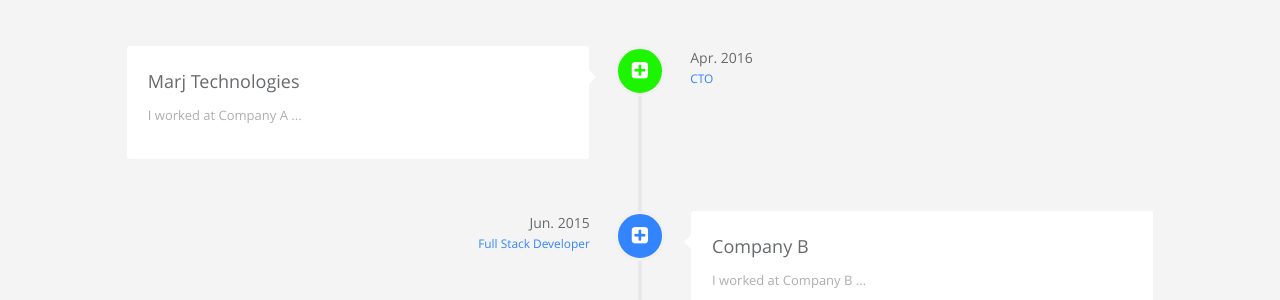
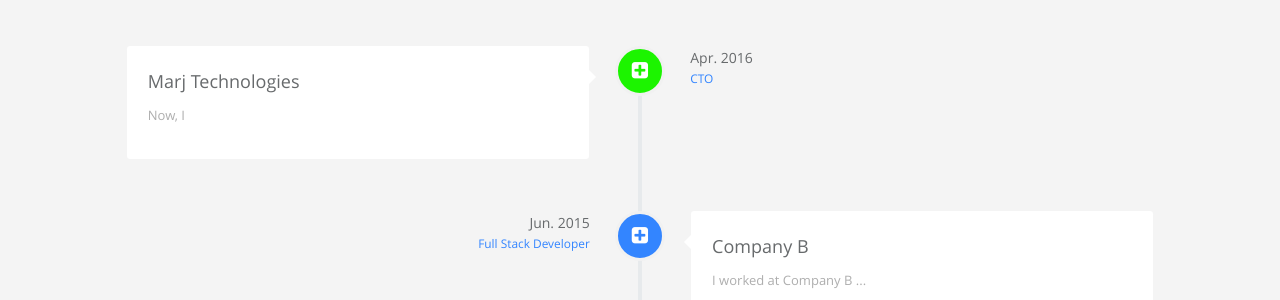
Before and after one commit to mounicarajput/modern-whale, a Jekyll site: the page built from index.html, in a window 1280 px wide and 900 px high, scrolled down 876 px. Shown: the part 154-454 px from the top of the window. Built offline with Jekyll 4.4.1, drawn with Linux system fonts in a browser that asks for light colours.

Commit message:
careers.yml: updated detail in desc

```diff
--- a/_data/index/careers.yml
+++ b/_data/index/careers.yml
@@ -2,7 +2,7 @@
     detail: Marj Technologies
     i18n: marj technologies
   desc:
-    detail: I worked at Company A ...
+    detail: 'Now, I '
     i18n: company_a_desc
   date:
     detail: Apr. 2016
```
